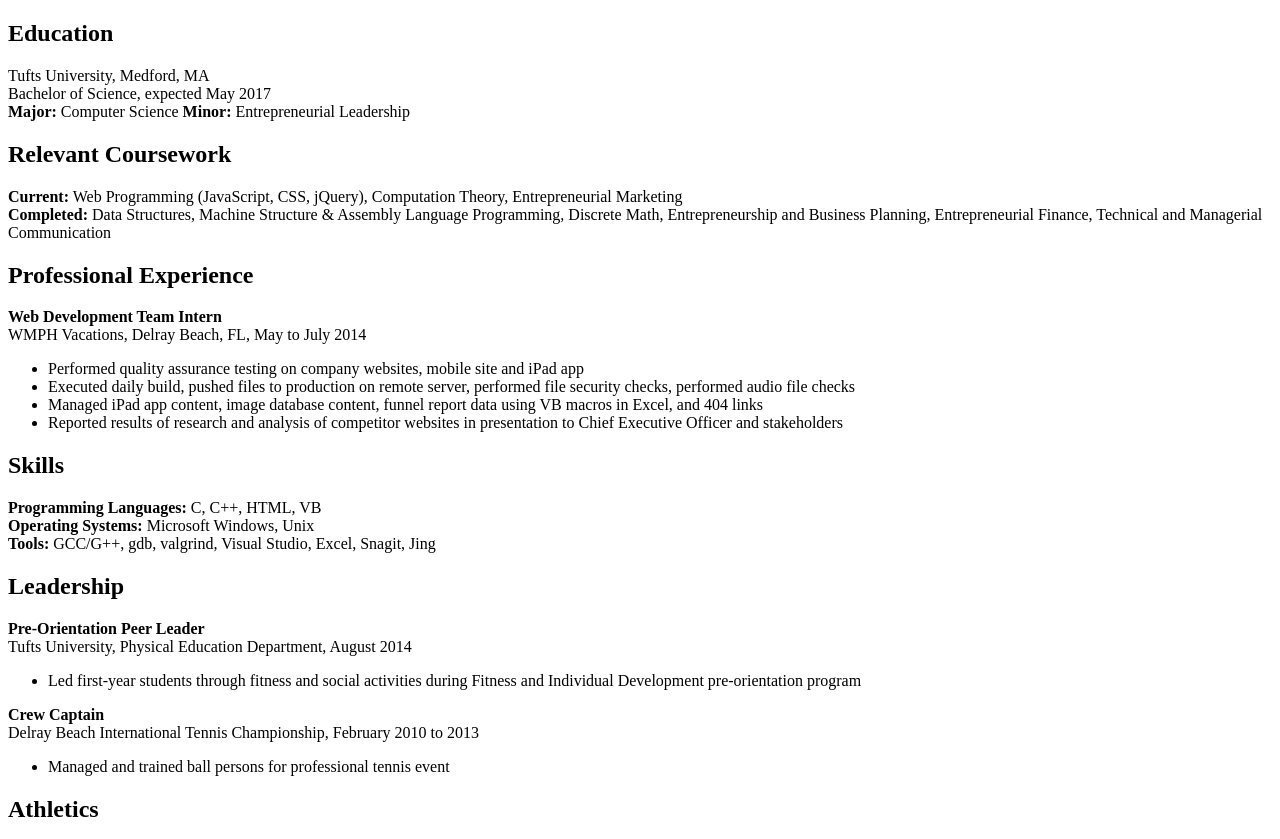
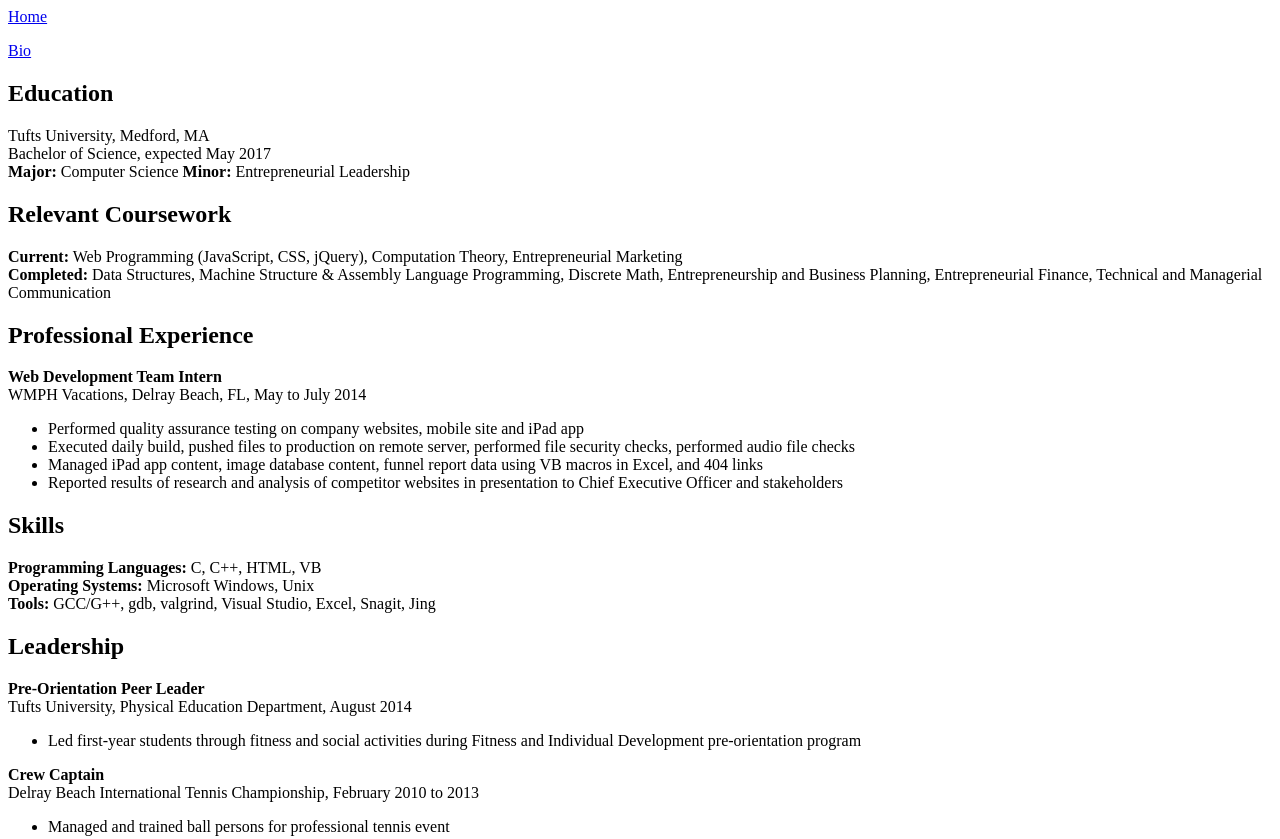
Before and after one commit to bbattl01/bbattl01.github.io, a plain HTML site: page resume.html in a window 1280 px wide. Shown: the top 839 px of the page. Drawn offline with Linux system fonts and the light colour scheme.

Commit message:
resume update

```diff
--- a/resume.html
+++ b/resume.html
@@ -4,6 +4,8 @@
 				<title> Ben Battle Resume</title>
 		</head>
 		<body>
+			<a href="http://bbattl01.github.io/index.html"> Home </a>
+				<p>    </p> <a href="http://bbattl01.github.io/bio.html"> Bio </a>
 				<h2>Education</h2>
 					<p> Tufts University, Medford, MA <br>
 						Bachelor of Science, expected May 2017 <br>
```
